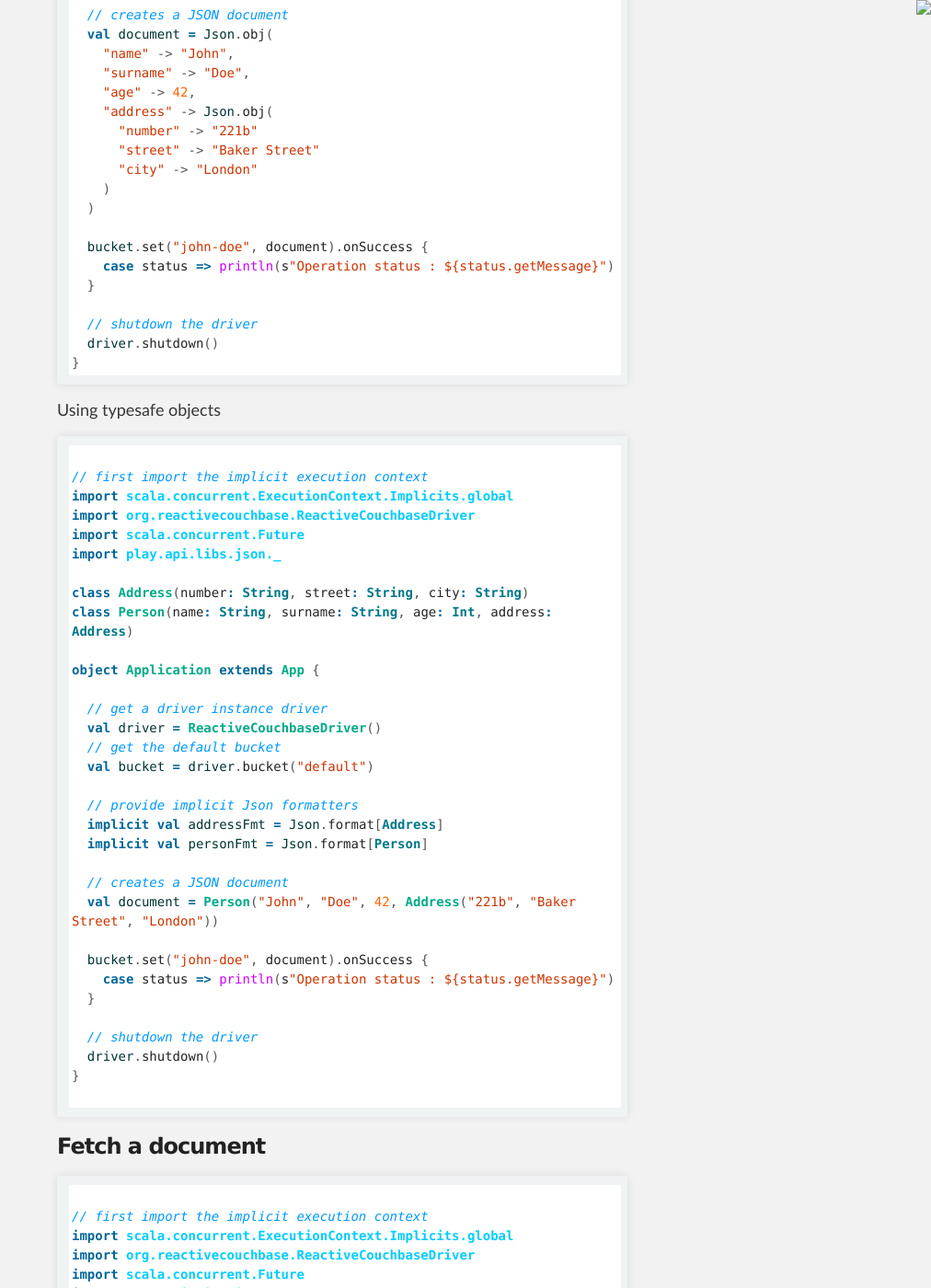
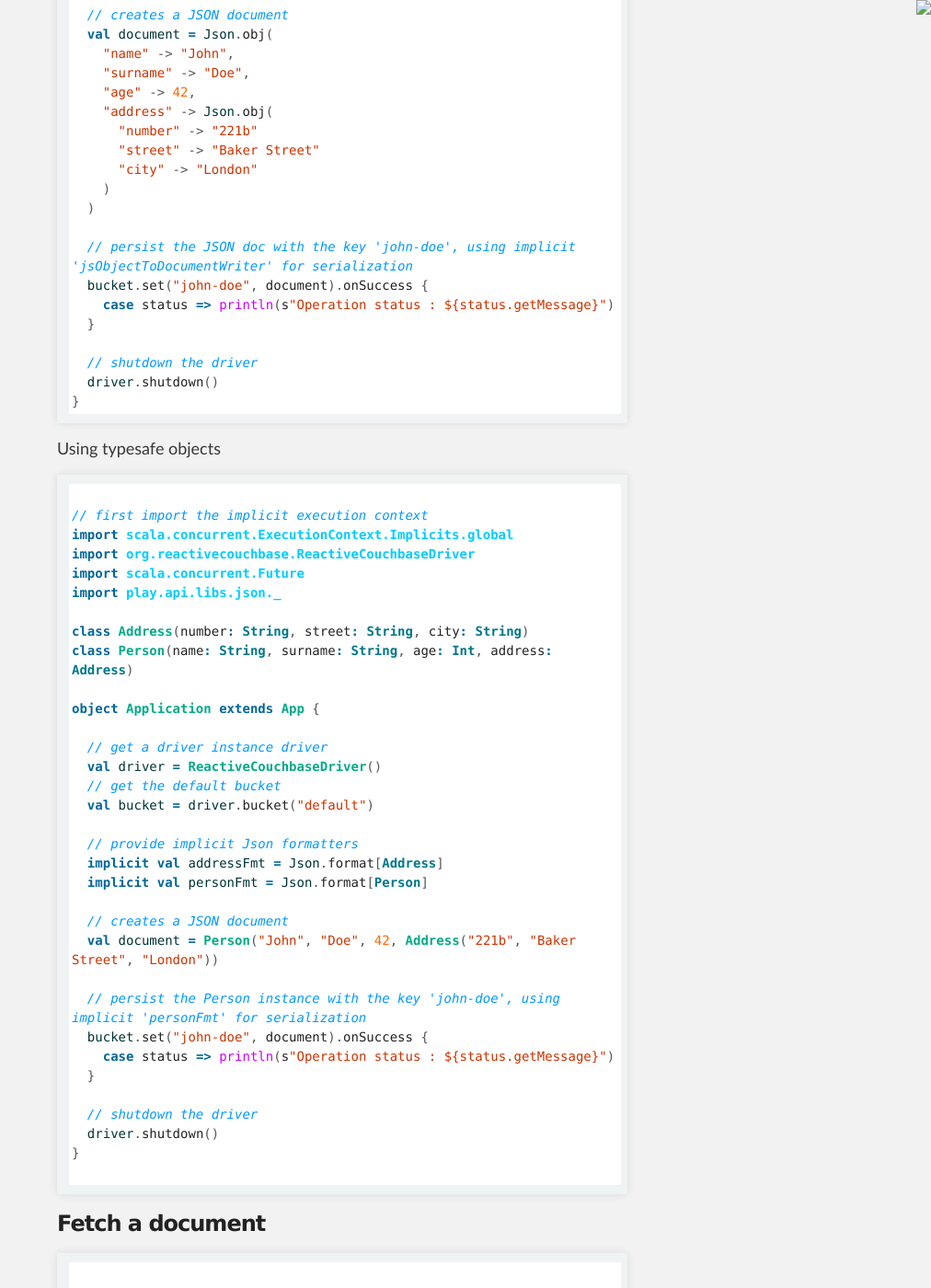
Before and after one commit to hxtpoe/reactivecouchbase.github.io, a Jekyll site: the page built from index.md, in a window 1280 px wide and 1400 px high, scrolled down 2447 px. Shown: the whole window at 92% size, without its empty margins (268-1280 px from the left). Built offline with Jekyll 4.4.1, drawn with Linux system fonts in a browser that asks for light colours; Markdown is read by kramdown in place of the engine named in the settings; comment, search, counter and statistics services are not loaded; some of the changed text lies outside the part shown.

Commit message:
Add comments

```diff
--- a/index.md
+++ b/index.md
@@ -107,6 +107,7 @@ object Application extends App {
     )
   )
 
+  // persist the JSON doc with the key 'john-doe', using implicit 'jsObjectToDocumentWriter' for serialization
   bucket.set("john-doe", document).onSuccess {
     case status => println(s"Operation status : ${status.getMessage}")
   }
@@ -143,6 +144,7 @@ object Application extends App {
   // creates a JSON document
   val document = Person("John", "Doe", 42, Address("221b", "Baker Street", "London"))
 
+  // persist the Person instance with the key 'john-doe', using implicit 'personFmt' for serialization
   bucket.set("john-doe", document).onSuccess {
     case status => println(s"Operation status : ${status.getMessage}")
   }
@@ -176,6 +178,7 @@ object Application extends App {
   implicit val addressFmt = Json.format[Address]
   implicit val personFmt = Json.format[Person]
 
+  // get the Person instance with the key 'john-doe', using implicit 'personFmt' for deserialization
   bucket.get("john-doe").map { opt =>
     println(opt.map(person => s"Found John : ${person}").getOrElse("Cannot find object with key 'john-doe'"))
   }
```
Also changed, not shown: other parts of index.md (+1 -1 lines).
